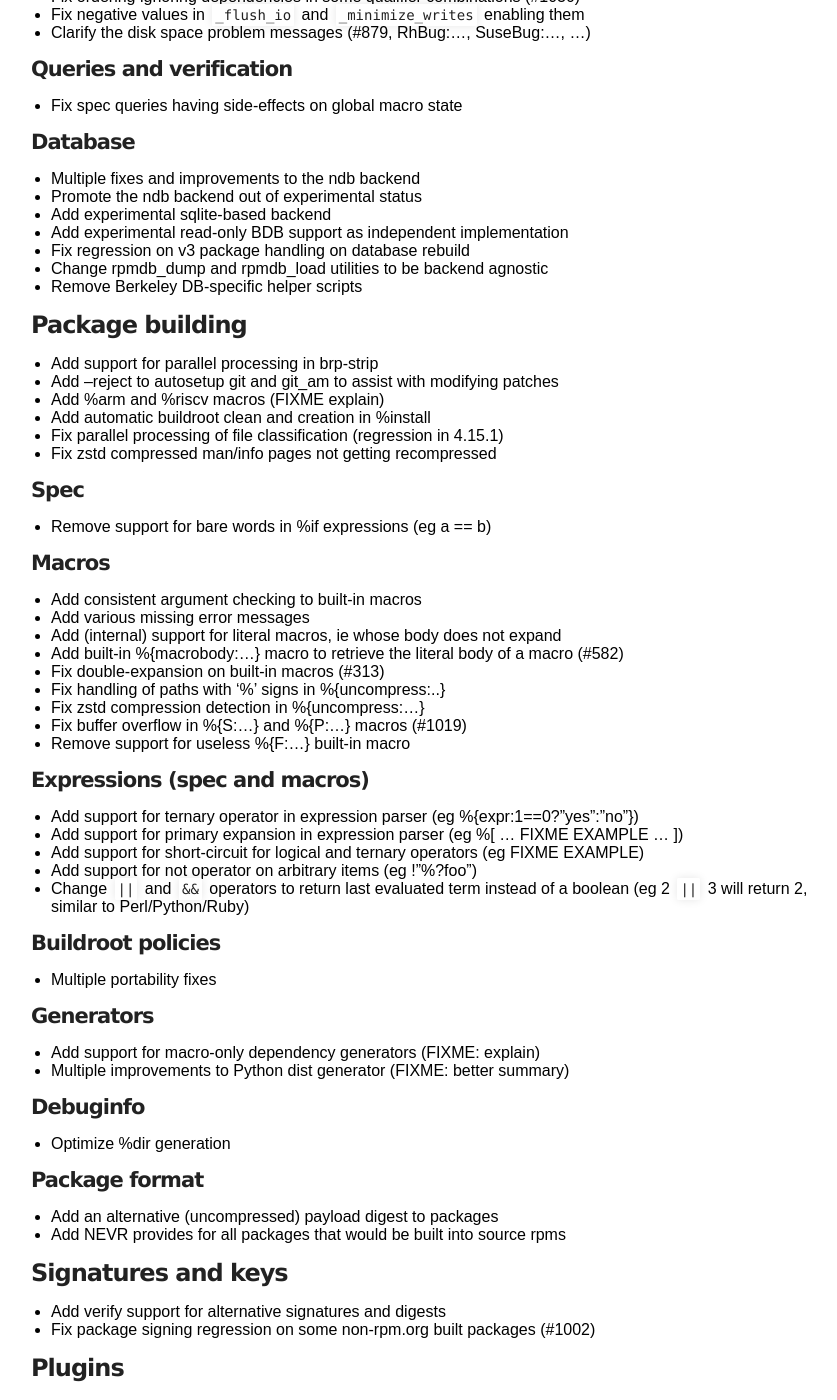
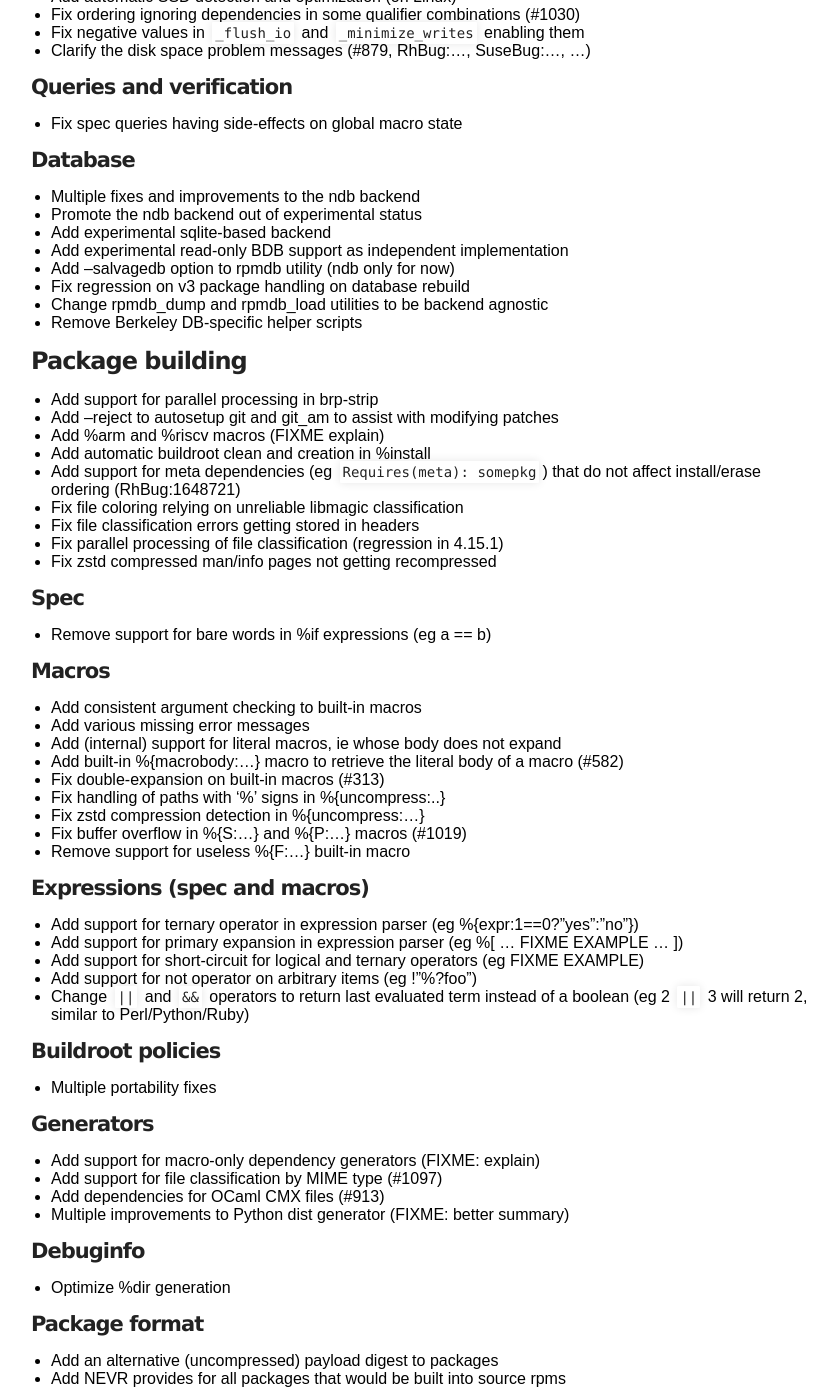
Before and after one commit to rpm-software-management/rpm-web, a Jekyll site: the page built from wiki/Releases/4.16.0.md, in a window 1280 px wide and 1400 px high, scrolled down 680 px. Shown: the whole window, without its empty margins (219-1056 px from the left). Built offline with Jekyll 4.4.1, drawn with Linux system fonts in a browser that asks for light colours; some of the changed text lies outside the part shown.

Commit message:
Update 4.16.0 draft notes as per latest changes

```diff
--- a/wiki/Releases/4.16.0.md
+++ b/wiki/Releases/4.16.0.md
@@ -14,6 +14,7 @@ title: rpm.org - Releases
 ### General bugfixes and enhancements
 * Clarify rpm license wrt rpmio/ sub-directory
 * Add man pages for all plugins and rpm2archive
+* Visibly deprecate RPM v3 support (#1007)
 
 #### Command line
 
@@ -31,6 +32,7 @@ title: rpm.org - Releases
 * Promote the ndb backend out of experimental status
 * Add experimental sqlite-based backend
 * Add experimental read-only BDB support as independent implementation
+* Add --salvagedb option to rpmdb utility (ndb only for now)
 * Fix regression on v3 package handling on database rebuild
 * Change rpmdb_dump and rpmdb_load utilities to be backend agnostic
 * Remove Berkeley DB-specific helper scripts
@@ -40,6 +42,10 @@ title: rpm.org - Releases
 * Add --reject to autosetup git and git_am to assist with modifying patches
 * Add %arm and %riscv macros (FIXME explain)
 * Add automatic buildroot clean and creation in %install
+* Add support for meta dependencies (eg `Requires(meta): somepkg`)
+  that do not affect install/erase ordering (RhBug:1648721)
+* Fix file coloring relying on unreliable libmagic classification
+* Fix file classification errors getting stored in headers
 * Fix parallel processing of file classification (regression in 4.15.1)
 * Fix zstd compressed man/info pages not getting recompressed
 
@@ -74,6 +80,8 @@ title: rpm.org - Releases
 
 #### Generators
 * Add support for macro-only dependency generators (FIXME: explain)
+* Add support for file classification by MIME type (#1097)
+* Add dependencies for OCaml CMX files (#913)
 * Multiple improvements to Python dist generator (FIXME: better summary)
 
 #### Debuginfo
@@ -86,6 +94,8 @@ title: rpm.org - Releases
 ### Signatures and keys
 * Add verify support for alternative signatures and digests
 * Fix package signing regression on some non-rpm.org built packages (#1002)
+* Stop adding RPM v3 header+payload signatures by default where not needed,
+  overridable with `--rpmv3` to `rpmsign` (#863)
 
 ### Plugins
 * Fix dlsym() appearing to fail due to unrelated errors
@@ -124,6 +134,7 @@ title: rpm.org - Releases
 
 ### Build process
 * Add numerous new testcases
+* Fix some cases where host configuration affects testsuite results (#1002)
 * Fix build without Berkeley DB
 * Fix sepdebugcrcfix compilation on platforms without MAP_POPULATE
 * Change default crypto library to libgcrypt
```
